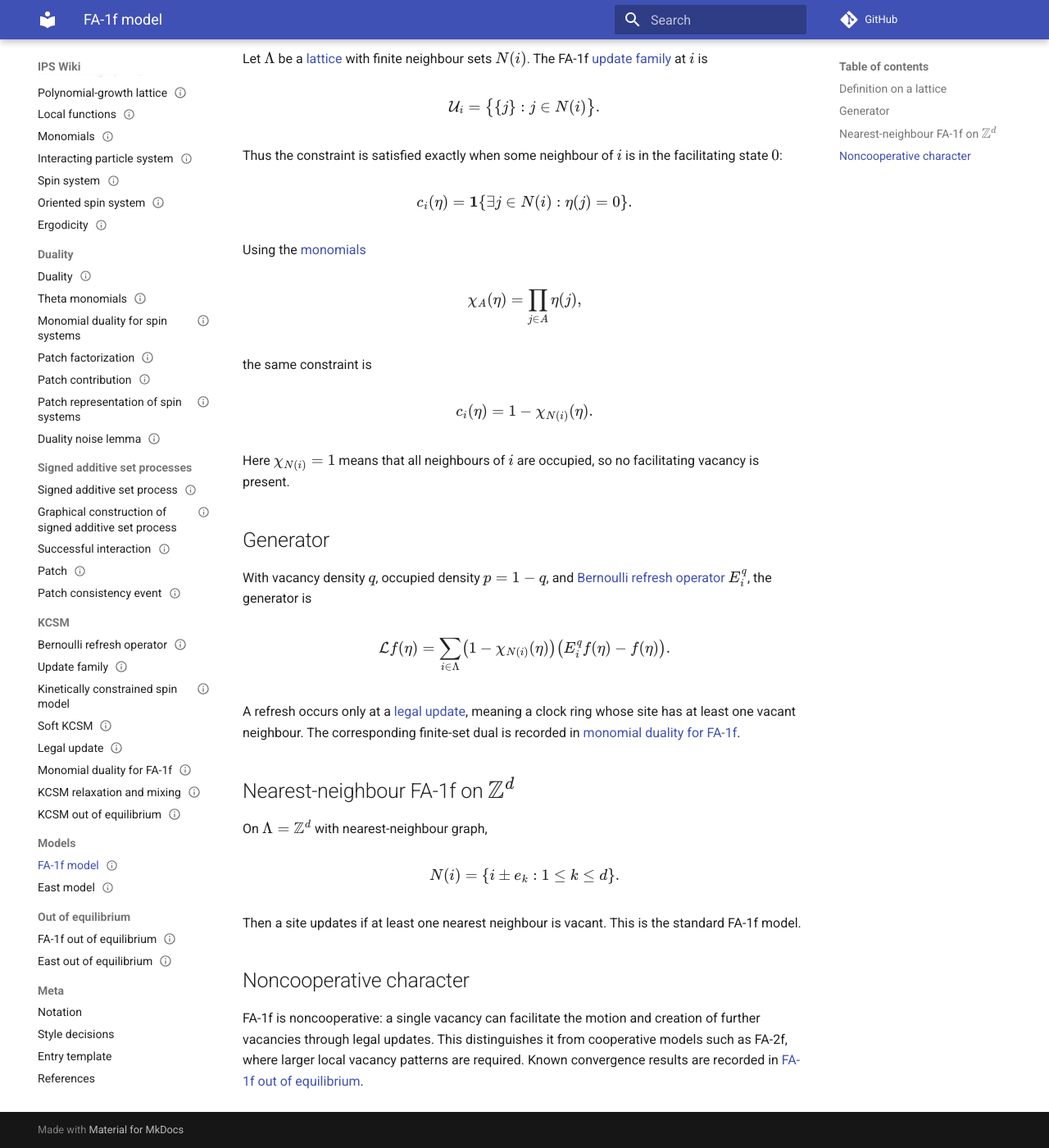
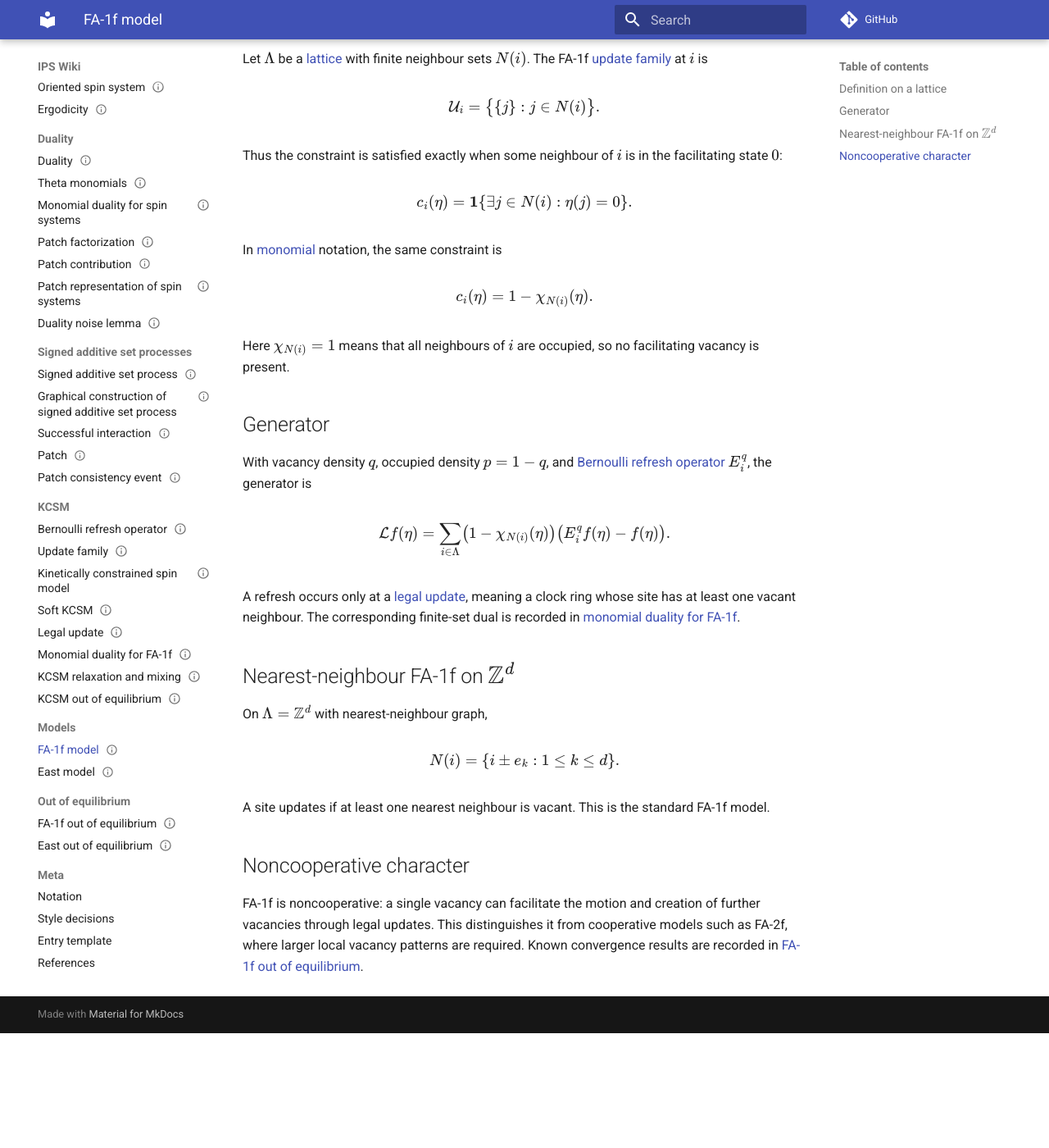
Before and after one commit to maciejgluchowski86-beep/ips-wiki, an MkDocs documentation site: the page built from docs/entries/fa-1f-model.md, in a window 1280 px wide and 1400 px high, scrolled down 356 px. Shown: the whole window at 82% size. Built offline with MkDocs 1.6.1 and Material for MkDocs 9.7.7, drawn with Linux system fonts in a browser that asks for light colours; comment, search, counter and statistics services are not loaded; after the commit the page ends 1616 px from its top, so only the background shows below that.

Commit message:
trim monomial repetition in fa1f entry

```diff
--- a/docs/entries/fa-1f-model.md
+++ b/docs/entries/fa-1f-model.md
@@ -27,13 +27,7 @@ $$
 c_i(\eta)=\ind\{\exists j\in N(i):\eta(j)=0\}.
 $$
 
-Using the [monomials](monomials.md)
-
-$$
-\chi_A(\eta)=\prod_{j\in A}\eta(j),
-$$
-
-the same constraint is
+In [monomial](monomials.md) notation, the same constraint is
 
 $$
 c_i(\eta)=1-\chi_{N(i)}(\eta).
@@ -62,7 +56,7 @@ $$
 N(i)=\{i\pm e_k:1\le k\le d\}.
 $$
 
-Then a site updates if at least one nearest neighbour is vacant. This is the standard FA-1f model.
+A site updates if at least one nearest neighbour is vacant. This is the standard FA-1f model.
 
 ## Noncooperative character
 
```
